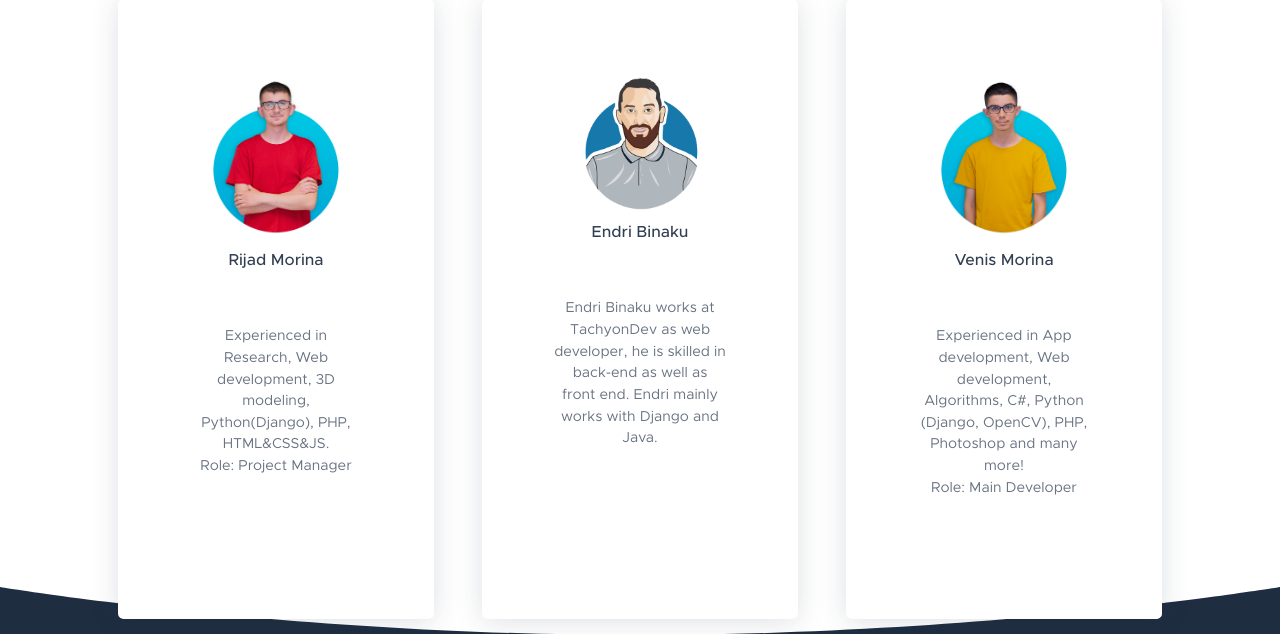
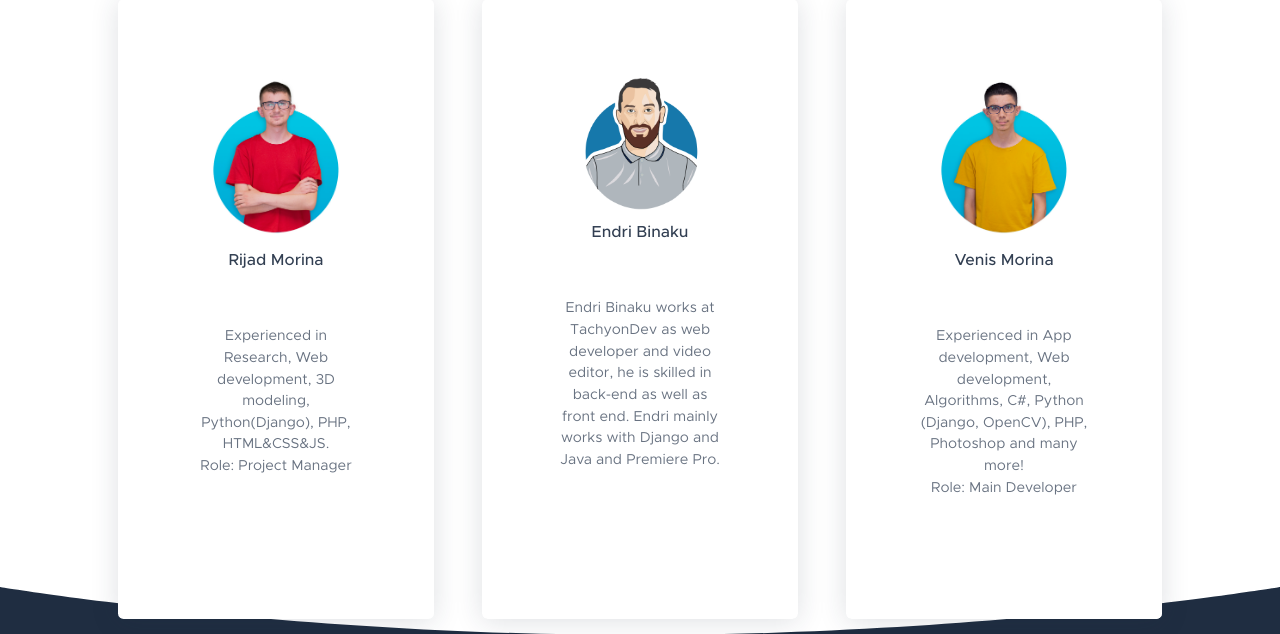
Before and after one commit to Rijadi02/tachyonweb, a PHP site: page / in a window 1280 px wide. Shown: the part 3345-3979 px from the top of the page. Run offline with PHP 8.4, Linux system fonts and the light colour scheme; some libraries are stand-ins or nearby versions.

Commit message:
Update index.php

```diff
--- a/index.php
+++ b/index.php
@@ -211,7 +211,7 @@ if(isset($_POST["submit"]))
                                             <div class="card-body p-5">
                                                 <div class="col-xl-12 col-lg-12 text-center">
                                                     <img class="mb-1" src="assets/img/foto/visari.png" style="width: 100%;" /><h6>Endri Binaku</h6>
-                                                     <p class="card-text py-5">Endri Binaku works at TachyonDev as web developer, he is skilled in back-end as well as front end. Endri mainly works with Django and Java.</p>
+                                                     <p class="card-text py-5">Endri Binaku works at TachyonDev as web developer and video editor, he is skilled in back-end as well as front end. Endri mainly works with Django and Java and Premiere Pro.</p>
                                                      <div class="align-items-center">
                                                         <h1>
                                                         <a class="icon-list-social-link text-decoration-none text-dark" href="https://www.instagram.com/binakuendri_/"> <i class="fab fa-instagram"> </i> </a>
```
